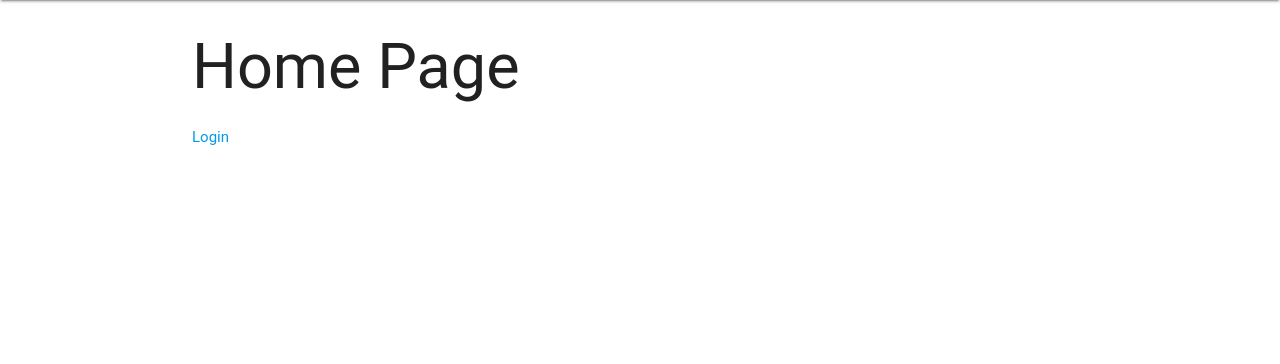
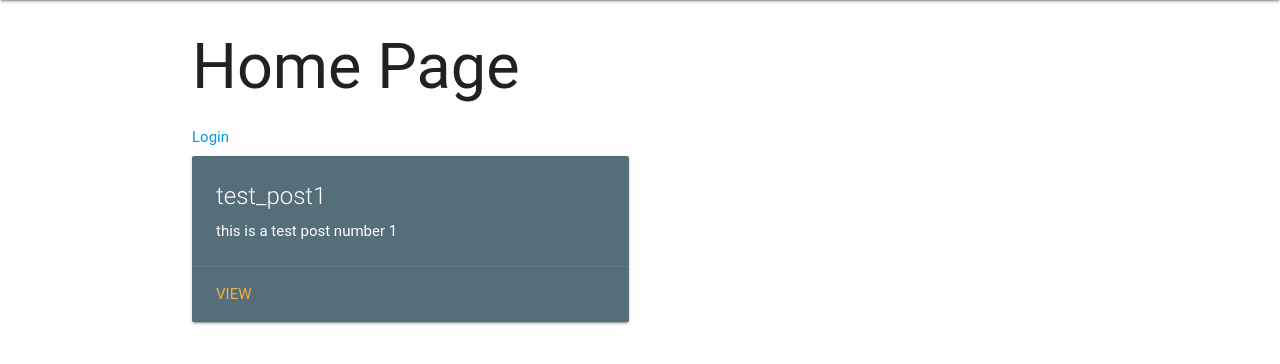
Before and after one commit to ziros94/nyuportal, a Flask app: template app/templates/home.html in a window 1280 px wide. Shown: the part 64-428 px from the top of the page. Run offline with Flask 2, Linux system fonts and the light colour scheme; the template is opened without the code that fills it: values that come from a table or form of the project are taken from there, others are empty; data comes from the database, SQL or seed files in the repository; some libraries are stand-ins or nearby versions; some web fonts are replaced.

Commit message:
added cards

```diff
--- a/app/models.py
+++ b/app/models.py
@@ -24,7 +24,7 @@ class User(db.Model):
         self.lastName = lastName
 
     def __repr__(self):
-        return '<User %r>' % self.username
+        return '<User %r>' % self.email
 
 
 tags = db.Table('tags',
--- a/app/templates/home.html
+++ b/app/templates/home.html
@@ -2,4 +2,19 @@
 {% block content %}
     <h1>Home Page</h1>
     <a href="/login">Login</a>
+    {% for post in posts %}
+    <div class="row">
+        <div class="col s12 m6">
+            <div class="card blue-grey darken-1">
+                <div class="card-content white-text">
+                    <span class="card-title">{{post.title}}</span>
+                    <p>{{post.description}}</p>
+                </div>
+                <div class="card-action">
+                    <a href="#">View</a>
+                </div>
+            </div>
+        </div>
+    </div>
+    {% endfor %}
 {% endblock %}
--- a/app/views.py
+++ b/app/views.py
@@ -1,5 +1,5 @@
 from flask import render_template, Blueprint, request, redirect, url_for
-from .models import User
+from .models import User, Post, Tag, Comment, Category, StatusUpdate
 from .forms import signinForm
 
 nyu = Blueprint("nyu", __name__)
@@ -7,7 +7,8 @@ nyu = Blueprint("nyu", __name__)
 
 @nyu.route('/')
 def home():
-    return render_template('home.html')
+    posts = Post.query.filter_by(approved=True)
+    return render_template('home.html', posts=posts)
 
 
 #TODO fix password checking
```
